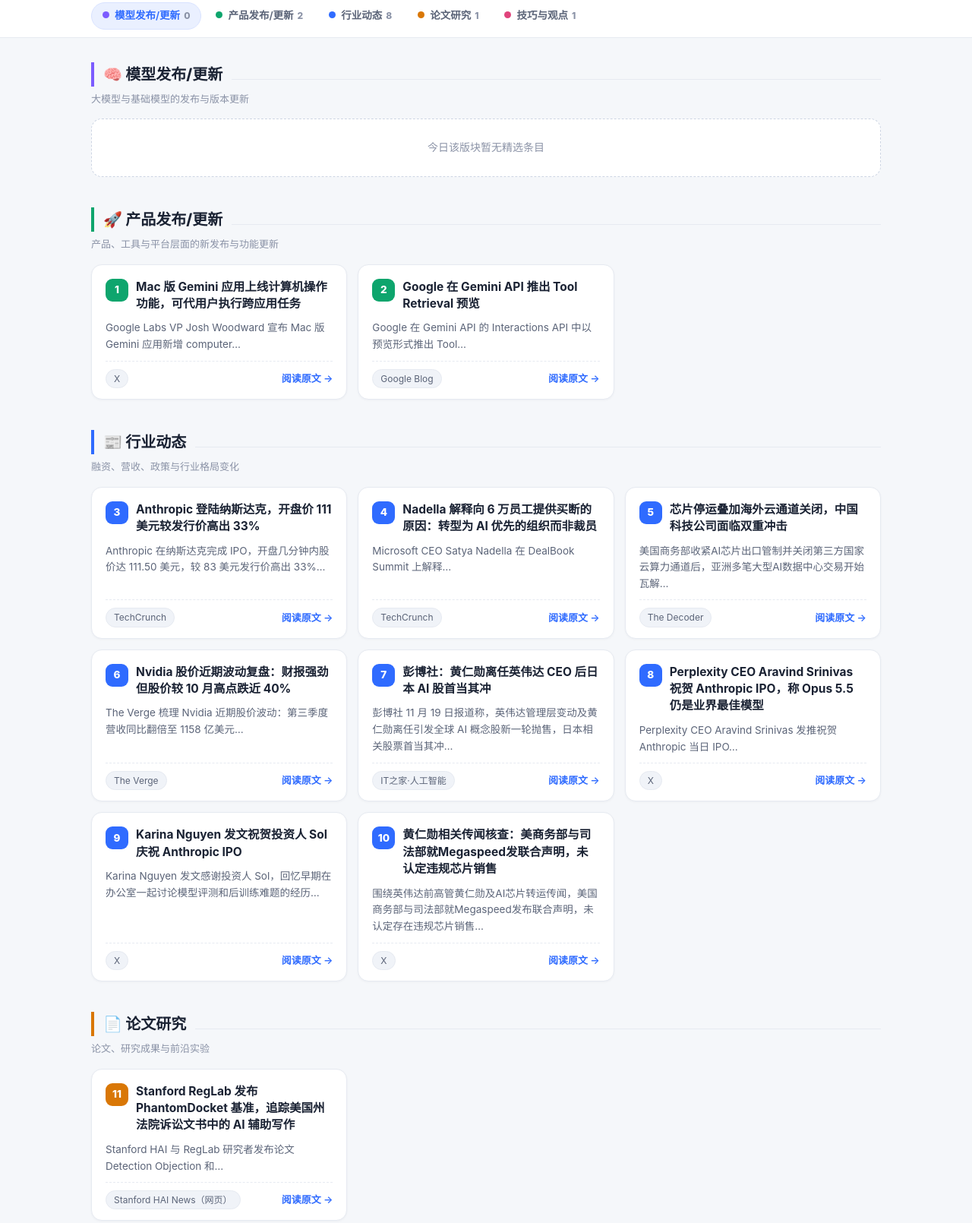
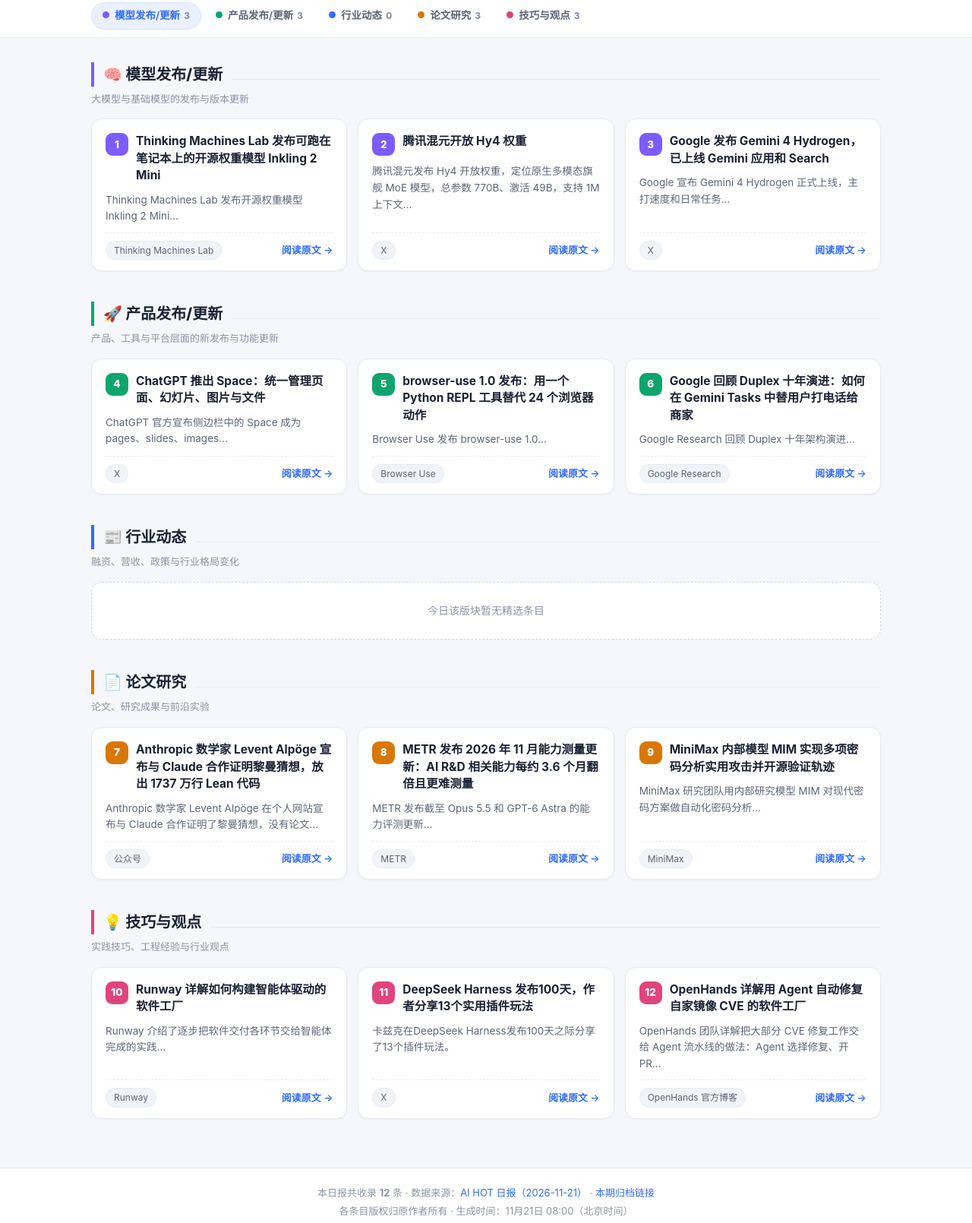
Before and after one commit to LuoYe934/aihot-daily-briefing, a plain HTML site: page index.html in a window 1280 px wide. Shown: the part 462-2072 px from the top of the page at 76% size. Drawn offline with Linux system fonts and the light colour scheme.

Commit message:
daily briefing 2026-11-21

```diff
--- a/index.html
+++ b/index.html
@@ -3,7 +3,7 @@
 <head>
 <meta charset="UTF-8">
 <meta name="viewport" content="width=device-width, initial-scale=1.0">
-<title>AI 晨报 · 2026年11月20日 星期五</title>
+<title>AI 晨报 · 2026年11月21日 星期六</title>
 <style>
   :root{
     --bg:#f5f7fa; --card:#ffffff; --ink:#1a2233; --ink-2:#5b6478; --ink-3:#8a92a6;
@@ -88,113 +88,113 @@
 <header class="hero">
 <div class="hero-inner">
 <span class="kicker">☀ AI HOT 晨报 · 每日精选</span>
-<h1>AI 晨报 · 2026年11月20日 星期五</h1>
-<p class="meta">共收录 <b>12</b> 条精选动态 · 统计窗口 11月19日 08:00 – 11月20日 08:00（北京时间）· 生成于 11月20日 08:00</p>
+<h1>AI 晨报 · 2026年11月21日 星期六</h1>
+<p class="meta">共收录 <b>12</b> 条精选动态 · 统计窗口 11月20日 08:00 – 11月21日 08:00（北京时间）· 生成于 11月21日 08:00</p>
 
-<div class="stats"><div class="stat total"><div class="num">12</div><div class="lab">总条数</div></div><div class="stat"><div class="num" style="color:var(--c-model)">0</div><div class="lab"><span class="dot" style="background:var(--c-model)"></span>模型发布/更新</div></div><div class="stat"><div class="num" style="color:var(--c-product)">2</div><div class="lab"><span class="dot" style="background:var(--c-product)"></span>产品发布/更新</div></div><div class="stat"><div class="num" style="color:var(--c-industry)">8</div><div class="lab"><span class="dot" style="background:var(--c-industry)"></span>行业动态</div></div><div class="stat"><div class="num" style="color:var(--c-paper)">1</div><div class="lab"><span class="dot" style="background:var(--c-paper)"></span>论文研究</div></div><div class="stat"><div class="num" style="color:var(--c-tips)">1</div><div class="lab"><span class="dot" style="background:var(--c-tips)"></span>技巧与观点</div></div></div>
+<div class="stats"><div class="stat total"><div class="num">12</div><div class="lab">总条数</div></div><div class="stat"><div class="num" style="color:var(--c-model)">3</div><div class="lab"><span class="dot" style="background:var(--c-model)"></span>模型发布/更新</div></div><div class="stat"><div class="num" style="color:var(--c-product)">3</div><div class="lab"><span class="dot" style="background:var(--c-product)"></span>产品发布/更新</div></div><div class="stat"><div class="num" style="color:var(--c-industry)">0</div><div class="lab"><span class="dot" style="background:var(--c-industry)"></span>行业动态</div></div><div class="stat"><div class="num" style="color:var(--c-paper)">3</div><div class="lab"><span class="dot" style="background:var(--c-paper)"></span>论文研究</div></div><div class="stat"><div class="num" style="color:var(--c-tips)">3</div><div class="lab"><span class="dot" style="background:var(--c-tips)"></span>技巧与观点</div></div></div>
 <div class="lead-card"><span class="tag">今日头条</span>
-<h2><a href="https://aihot.news/items/gklqioeodqeuqgz3lttg83ztv" target="_blank" rel="noopener noreferrer" style="text-decoration:none">Anthropic 登陆纳斯达克，开盘价 111 美元较发行价高出 33%</a></h2><p>Anthropic 在纳斯达克完成 IPO，开盘几分钟内股价达 111.50 美元，较 83 美元发行价高出 33%，发行价已超过公司此前 70 至 78 美元的预期区间…</p></div>
+<h2><a href="https://aihot.news/items/y7nk77dxae51qwi826gpmvbho" target="_blank" rel="noopener noreferrer" style="text-decoration:none">Thinking Machines Lab 发布可跑在笔记本上的开源权重模型 Inkling 2 Mini</a></h2><p>Thinking Machines Lab 发布开源权重模型 Inkling 2 Mini，采用循环 Transformer 架构，将中间 12 层每 token 运行三次…</p></div>
 </div>
 </header>
-<nav><div class="nav-inner" id="nav"><a href="#sec-0"><span class="dot" style="background:var(--c-model)"></span>模型发布/更新<span class="n">0</span></a><a href="#sec-1"><span class="dot" style="background:var(--c-product)"></span>产品发布/更新<span class="n">2</span></a><a href="#sec-2"><span class="dot" style="background:var(--c-industry)"></span>行业动态<span class="n">8</span></a><a href="#sec-3"><span class="dot" style="background:var(--c-paper)"></span>论文研究<span class="n">1</span></a><a href="#sec-4"><span class="dot" style="background:var(--c-tips)"></span>技巧与观点<span class="n">1</span></a></div></nav>
+<nav><div class="nav-inner" id="nav"><a href="#sec-0"><span class="dot" style="background:var(--c-model)"></span>模型发布/更新<span class="n">3</span></a><a href="#sec-1"><span class="dot" style="background:var(--c-product)"></span>产品发布/更新<span class="n">3</span></a><a href="#sec-2"><span class="dot" style="background:var(--c-industry)"></span>行业动态<span class="n">0</span></a><a href="#sec-3"><span class="dot" style="background:var(--c-paper)"></span>论文研究<span class="n">3</span></a><a href="#sec-4"><span class="dot" style="background:var(--c-tips)"></span>技巧与观点<span class="n">3</span></a></div></nav>
 <main>
 <section id="sec-0" style="--sc:var(--c-model)">
 <div class="sec-head sec-accent"><h2>🧠 模型发布/更新</h2><div class="rule"></div></div>
 <p class="sec-desc">大模型与基础模型的发布与版本更新</p>
-<div class="empty">今日该版块暂无精选条目</div>
+<div class="grid"><article class="card">
+<div class="top"><span class="idx">1</span>
+<h3><a href="https://aihot.news/items/y7nk77dxae51qwi826gpmvbho" target="_blank" rel="noopener noreferrer">Thinking Machines Lab 发布可跑在笔记本上的开源权重模型 Inkling 2 Mini</a></h3></div>
+<p class="summary">Thinking Machines Lab 发布开源权重模型 Inkling 2 Mini…</p>
+<div class="foot"><span class="chip">Thinking Machines Lab</span>
+<a class="more" href="https://thinkingmachines.ai/news/inkling-2-mini/" target="_blank" rel="noopener noreferrer">阅读原文 →</a></div>
+</article><article class="card">
+<div class="top"><span class="idx">2</span>
+<h3><a href="https://aihot.news/items/jl6m0eymz9z0kleh54c3guowx" target="_blank" rel="noopener noreferrer">腾讯混元开放 Hy4 权重</a></h3></div>
+<p class="summary">腾讯混元发布 Hy4 开放权重，定位原生多模态旗舰 MoE 模型，总参数 770B、激活 49B，支持 1M 上下文…</p>
+<div class="foot"><span class="chip">X</span>
+<a class="more" href="https://x.com/TencentHunyuan/status/2123625549147070538" target="_blank" rel="noopener noreferrer">阅读原文 →</a></div>
+</article><article class="card">
+<div class="top"><span class="idx">3</span>
+<h3><a href="https://aihot.news/items/wlcnqahdyb61gpeoddwj45yyy" target="_blank" rel="noopener noreferrer">Google 发布 Gemini 4 Hydrogen，已上线 Gemini 应用和 Search</a></h3></div>
+<p class="summary">Google 宣布 Gemini 4 Hydrogen 正式上线，主打速度和日常任务…</p>
+<div class="foot"><span class="chip">X</span>
+<a class="more" href="https://x.com/Google/status/2123825847815561261" target="_blank" rel="noopener noreferrer">阅读原文 →</a></div>
+</article></div>
 </section><section id="sec-1" style="--sc:var(--c-product)">
 <div class="sec-head sec-accent"><h2>🚀 产品发布/更新</h2><div class="rule"></div></div>
 <p class="sec-desc">产品、工具与平台层面的新发布与功能更新</p>
 <div class="grid"><article class="card">
-<div class="top"><span class="idx">1</span>
-<h3><a href="https://aihot.news/items/h5xjk79bhcu8vgnbrynj208uj" target="_blank" rel="noopener noreferrer">Mac 版 Gemini 应用上线计算机操作功能，可代用户执行跨应用任务</a></h3></div>
-<p class="summary">Google Labs VP Josh Woodward 宣布 Mac 版 Gemini 应用新增 computer…</p>
+<div class="top"><span class="idx">4</span>
+<h3><a href="https://aihot.news/items/ekf0so0xitc52thkrxx3mwax1" target="_blank" rel="noopener noreferrer">ChatGPT 推出 Space：统一管理页面、幻灯片、图片与文件</a></h3></div>
+<p class="summary">ChatGPT 官方宣布侧边栏中的 Space 成为 pages、slides、images…</p>
 <div class="foot"><span class="chip">X</span>
-<a class="more" href="https://x.com/joshwoodward/status/2123534862569324703" target="_blank" rel="noopener noreferrer">阅读原文 →</a></div>
+<a class="more" href="https://x.com/ChatGPT/status/2123850915061104735" target="_blank" rel="noopener noreferrer">阅读原文 →</a></div>
 </article><article class="card">
-<div class="top"><span class="idx">2</span>
-<h3><a href="https://aihot.news/items/n3npoqbr48wu58cke5p3ox18l" target="_blank" rel="noopener noreferrer">Google 在 Gemini API 推出 Tool Retrieval 预览</a></h3></div>
-<p class="summary">Google 在 Gemini API 的 Interactions API 中以预览形式推出 Tool…</p>
-<div class="foot"><span class="chip">Google Blog</span>
-<a class="more" href="https://blog.google/innovation-and-ai/technology/developers-tools/gemini-api-tool-retrieval/" target="_blank" rel="noopener noreferrer">阅读原文 →</a></div>
+<div class="top"><span class="idx">5</span>
+<h3><a href="https://aihot.news/items/wibzzhd168cafn7o3gl8336di" target="_blank" rel="noopener noreferrer">browser-use 1.0 发布：用一个 Python REPL 工具替代 24 个浏览器动作</a></h3></div>
+<p class="summary">Browser Use 发布 browser-use 1.0…</p>
+<div class="foot"><span class="chip">Browser Use</span>
+<a class="more" href="https://browser-use.com/posts/browser-use-1-0" target="_blank" rel="noopener noreferrer">阅读原文 →</a></div>
+</article><article class="card">
+<div class="top"><span class="idx">6</span>
+<h3><a href="https://aihot.news/items/t68rgyv46hdbp52212ozxleh3" target="_blank" rel="noopener noreferrer">Google 回顾 Duplex 十年演进：如何在 Gemini Tasks 中替用户打电话给商家</a></h3></div>
+<p class="summary">Google Research 回顾 Duplex 十年架构演进…</p>
+<div class="foot"><span class="chip">Google Research</span>
+<a class="more" href="https://research.google/blog/how-google-duplex-evolved-to-also-call-businesses-for-you-in-gemini/" target="_blank" rel="noopener noreferrer">阅读原文 →</a></div>
 </article></div>
 </section><section id="sec-2" style="--sc:var(--c-industry)">
 <div class="sec-head sec-accent"><h2>📰 行业动态</h2><div class="rule"></div></div>
 <p class="sec-desc">融资、营收、政策与行业格局变化</p>
-<div class="grid"><article class="card">
-<div class="top"><span class="idx">3</span>
-<h3><a href="https://aihot.news/items/gklqioeodqeuqgz3lttg83ztv" target="_blank" rel="noopener noreferrer">Anthropic 登陆纳斯达克，开盘价 111 美元较发行价高出 33%</a></h3></div>
-<p class="summary">Anthropic 在纳斯达克完成 IPO，开盘几分钟内股价达 111.50 美元，较 83 美元发行价高出 33%…</p>
-<div class="foot"><span class="chip">TechCrunch</span>
-<a class="more" href="https://techcrunch.com/2026/11/19/anthropic-hits-nasdaq-exchanges-at-110-27-above-ipo-price/" target="_blank" rel="noopener noreferrer">阅读原文 →</a></div>
-</article><article class="card">
-<div class="top"><span class="idx">4</span>
-<h3><a href="https://aihot.news/items/g47lsydtqfsi16e0z920ghe2y" target="_blank" rel="noopener noreferrer">Nadella 解释向 6 万员工提供买断的原因：转型为 AI 优先的组织而非裁员</a></h3></div>
-<p class="summary">Microsoft CEO Satya Nadella 在 DealBook Summit 上解释…</p>
-<div class="foot"><span class="chip">TechCrunch</span>
-<a class="more" href="https://techcrunch.com/2026/11/18/microsoft-ceo-satya-nadella-explains-why-he-asked-60k-employees-to-quit/" target="_blank" rel="noopener noreferrer">阅读原文 →</a></div>
-</article><article class="card">
-<div class="top"><span class="idx">5</span>
-<h3><a href="https://aihot.news/items/h4bvsjw4ri6to1inm87srlf42" target="_blank" rel="noopener noreferrer">芯片停运叠加海外云通道关闭，中国科技公司面临双重冲击</a></h3></div>
-<p class="summary">美国商务部收紧AI芯片出口管制并关闭第三方国家云算力通道后，亚洲多笔大型AI数据中心交易开始瓦解…</p>
-<div class="foot"><span class="chip">The Decoder</span>
-<a class="more" href="https://the-decoder.com/chinese-tech-firms-face-a-double-hit-as-chip-shipments-stop-and-overseas-cloud-access-disappears/" target="_blank" rel="noopener noreferrer">阅读原文 →</a></div>
-</article><article class="card">
-<div class="top"><span class="idx">6</span>
-<h3><a href="https://aihot.news/items/w1q2gyqsel49b4vbqeodf0qmc" target="_blank" rel="noopener noreferrer">Nvidia 股价近期波动复盘：财报强劲但股价较 10 月高点跌近 40%</a></h3></div>
-<p class="summary">The Verge 梳理 Nvidia 近期股价波动：第三季度营收同比翻倍至 1158 亿美元…</p>
-<div class="foot"><span class="chip">The Verge</span>
-<a class="more" href="https://www.theverge.com/ai-artificial-intelligence/1038063/nvidia-stock-market-price-earnings" target="_blank" rel="noopener noreferrer">阅读原文 →</a></div>
-</article><article class="card">
-<div class="top"><span class="idx">7</span>
-<h3><a href="https://aihot.news/items/gpufpm2kxcsxrewhivsjviz3a" target="_blank" rel="noopener noreferrer">彭博社：黄仁勋离任英伟达 CEO 后日本 AI 股首当其冲</a></h3></div>
-<p class="summary">彭博社 11 月 19 日报道称，英伟达管理层变动及黄仁勋离任引发全球 AI 概念股新一轮抛售，日本相关股票首当其冲…</p>
-<div class="foot"><span class="chip">IT之家·人工智能</span>
-<a class="more" href="https://www.ithome.com/1/029/265.htm" target="_blank" rel="noopener noreferrer">阅读原文 →</a></div>
-</article><article class="card">
-<div class="top"><span class="idx">8</span>
-<h3><a href="https://aihot.news/items/w8zhbr5smu0072gyuzmmay1eo" target="_blank" rel="noopener noreferrer">Perplexity CEO Aravind Srinivas 祝贺 Anthropic IPO，称 Opus 5.5 仍是业界最佳模型</a></h3></div>
-<p class="summary">Perplexity CEO Aravind Srinivas 发推祝贺 Anthropic 当日 IPO…</p>
-<div class="foot"><span class="chip">X</span>
-<a class="more" href="https://x.com/AravSrinivas/status/2123480966459174920" target="_blank" rel="noopener noreferrer">阅读原文 →</a></div>
-</article><article class="card">
-<div class="top"><span class="idx">9</span>
-<h3><a href="https://aihot.news/items/lc38ozrwfur9ympu1l3meqcuq" target="_blank" rel="noopener noreferrer">Karina Nguyen 发文祝贺投资人 Sol 庆祝 Anthropic IPO</a></h3></div>
-<p class="summary">Karina Nguyen 发文感谢投资人 Sol，回忆早期在办公室一起讨论模型评测和后训练难题的经历…</p>
-<div class="foot"><span class="chip">X</span>
-<a class="more" href="https://x.com/karinanguyen/status/2123509936475001310" target="_blank" rel="noopener noreferrer">阅读原文 →</a></div>
-</article><article class="card">
-<div class="top"><span class="idx">10</span>
-<h3><a href="https://aihot.news/items/abxhv94f3gcq1qb9mzdf7yma3" target="_blank" rel="noopener noreferrer">黄仁勋相关传闻核查：美商务部与司法部就Megaspeed发联合声明，未认定违规芯片销售</a></h3></div>
-<p class="summary">围绕英伟达前高管黄仁勋及AI芯片转运传闻，美国商务部与司法部就Megaspeed发布联合声明，未认定存在违规芯片销售…</p>
-<div class="foot"><span class="chip">X</span>
-<a class="more" href="https://x.com/thexpin/status/2123199944903581803" target="_blank" rel="noopener noreferrer">阅读原文 →</a></div>
-</article></div>
+<div class="empty">今日该版块暂无精选条目</div>
 </section><section id="sec-3" style="--sc:var(--c-paper)">
 <div class="sec-head sec-accent"><h2>📄 论文研究</h2><div class="rule"></div></div>
 <p class="sec-desc">论文、研究成果与前沿实验</p>
 <div class="grid"><article class="card">
-<div class="top"><span class="idx">11</span>
-<h3><a href="https://aihot.news/items/wi5cfyezztfdcojsokxto4q0d" target="_blank" rel="noopener noreferrer">Stanford RegLab 发布 PhantomDocket 基准，追踪美国州法院诉讼文书中的 AI 辅助写作</a></h3></div>
-<p class="summary">Stanford HAI 与 RegLab 研究者发布论文 Detection Objection 和…</p>
-<div class="foot"><span class="chip">Stanford HAI News（网页）</span>
-<a class="more" href="https://hai.stanford.edu/news/ai-might-be-flooding-state-court-houses-but-proving-it-is-another-matter" target="_blank" rel="noopener noreferrer">阅读原文 →</a></div>
+<div class="top"><span class="idx">7</span>
+<h3><a href="https://aihot.news/items/vu6fw8wmrs3xcln4u9gwzf1f4" target="_blank" rel="noopener noreferrer">Anthropic 数学家 Levent Alpöge 宣布与 Claude 合作证明黎曼猜想，放出 1737 万行 Lean 代码</a></h3></div>
+<p class="summary">Anthropic 数学家 Levent Alpöge 在个人网站宣布与 Claude 合作证明了黎曼猜想，没有论文…</p>
+<div class="foot"><span class="chip">公众号</span>
+<a class="more" href="https://mp.weixin.qq.com/s/8Zi3nfwddzFy6cZsK2_KxA" target="_blank" rel="noopener noreferrer">阅读原文 →</a></div>
+</article><article class="card">
+<div class="top"><span class="idx">8</span>
+<h3><a href="https://aihot.news/items/sn8qb9u8fqka3mpnmy0r1nz4b" target="_blank" rel="noopener noreferrer">METR 发布 2026 年 11 月能力测量更新：AI R&amp;D 相关能力每约 3.6 个月翻倍且更难测量</a></h3></div>
+<p class="summary">METR 发布截至 Opus 5.5 和 GPT-6 Astra 的能力评测更新…</p>
+<div class="foot"><span class="chip">METR</span>
+<a class="more" href="https://metr.org/blog/2026-11-20-q4-2026-capability-update/" target="_blank" rel="noopener noreferrer">阅读原文 →</a></div>
+</article><article class="card">
+<div class="top"><span class="idx">9</span>
+<h3><a href="https://aihot.news/items/sakj36g0tvzaeoianryyn6o6g" target="_blank" rel="noopener noreferrer">MiniMax 内部模型 MIM 实现多项密码分析实用攻击并开源验证轨迹</a></h3></div>
+<p class="summary">MiniMax 研究团队用内部研究模型 MIM 对现代密码方案做自动化密码分析…</p>
+<div class="foot"><span class="chip">MiniMax</span>
+<a class="more" href="https://www.minimax.io/blog/practical-cryptanalysis-with-minimaxs-latest-internal-model" target="_blank" rel="noopener noreferrer">阅读原文 →</a></div>
 </article></div>
 </section><section id="sec-4" style="--sc:var(--c-tips)">
 <div class="sec-head sec-accent"><h2>💡 技巧与观点</h2><div class="rule"></div></div>
 <p class="sec-desc">实践技巧、工程经验与行业观点</p>
 <div class="grid"><article class="card">
+<div class="top"><span class="idx">10</span>
+<h3><a href="https://aihot.news/items/wnw22hxqlwsd58lzsm44psc6g" target="_blank" rel="noopener noreferrer">Runway 详解如何构建智能体驱动的软件工厂</a></h3></div>
+<p class="summary">Runway 介绍了逐步把软件交付各环节交给智能体完成的实践…</p>
+<div class="foot"><span class="chip">Runway</span>
+<a class="more" href="https://runwayml.com/news/engineering/building-a-software-factory" target="_blank" rel="noopener noreferrer">阅读原文 →</a></div>
+</article><article class="card">
+<div class="top"><span class="idx">11</span>
+<h3><a href="https://aihot.news/items/amx0tnq9rthd6ssx81np25ldc" target="_blank" rel="noopener noreferrer">DeepSeek Harness 发布100天，作者分享13个实用插件玩法</a></h3></div>
+<p class="summary">卡兹克在DeepSeek Harness发布100天之际分享了13个插件玩法。</p>
+<div class="foot"><span class="chip">X</span>
+<a class="more" href="https://x.com/Khazix0918/status/2123627885730951241" target="_blank" rel="noopener noreferrer">阅读原文 →</a></div>
+</article><article class="card">
 <div class="top"><span class="idx">12</span>
-<h3><a href="https://aihot.news/items/alwgjr29158n454prl9tjmmw1" target="_blank" rel="noopener noreferrer">OpenAI 详解 Codex 驱动的 Performance Factory 如何自动保持 ChatGPT 高性能</a></h3></div>
-<p class="summary">OpenAI 官方详解其 Performance Factory 系统…</p>
-<div class="foot"><span class="chip">OpenAI</span>
-<a class="more" href="https://openai.com/index/how-openai-performance-factory-keeps-chatgpt-fast" target="_blank" rel="noopener noreferrer">阅读原文 →</a></div>
+<h3><a href="https://aihot.news/items/i94tul4bae051uizh2kkpn2r4" target="_blank" rel="noopener noreferrer">OpenHands 详解用 Agent 自动修复自家镜像 CVE 的软件工厂</a></h3></div>
+<p class="summary">OpenHands 团队详解把大部分 CVE 修复工作交给 Agent 流水线的做法：Agent 选择修复、开 PR…</p>
+<div class="foot"><span class="chip">OpenHands 官方博客</span>
+<a class="more" href="https://www.openhands.dev/blog/automating-cve-remediation-with-openhands" target="_blank" rel="noopener noreferrer">阅读原文 →</a></div>
 </article></div>
 </section>
 </main>
 <footer>
-<p>本日报共收录 <b>12</b> 条 · 数据来源：<a href="https://aihot.news/daily/2026-11-20" target="_blank" rel="noopener noreferrer">AI HOT 日报（2026-11-20）</a> · <a href="archives/2026-11-20.html">本期归档链接</a></p>
-<p style="margin-top:4px">各条目版权归原作者所有 · 生成时间：11月20日 08:00（北京时间）</p>
+<p>本日报共收录 <b>12</b> 条 · 数据来源：<a href="https://aihot.news/daily/2026-11-21" target="_blank" rel="noopener noreferrer">AI HOT 日报（2026-11-21）</a> · <a href="archives/2026-11-21.html">本期归档链接</a></p>
+<p style="margin-top:4px">各条目版权归原作者所有 · 生成时间：11月21日 08:00（北京时间）</p>
 </footer>
 <script>
   (function(){
```
Also changed, not shown: archives/2026-11-21.html (added, +216 -0 lines).
